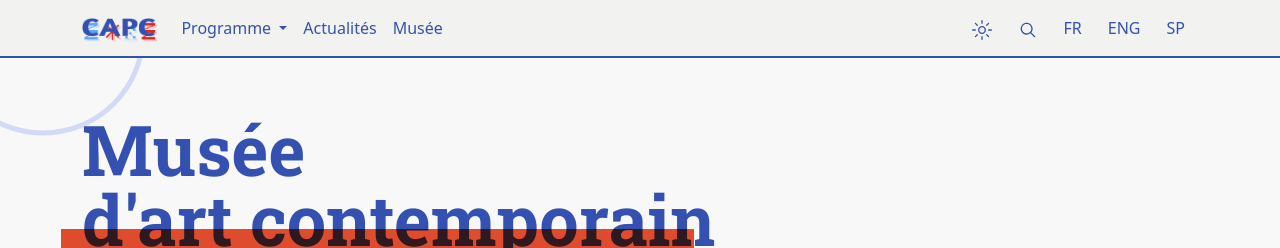
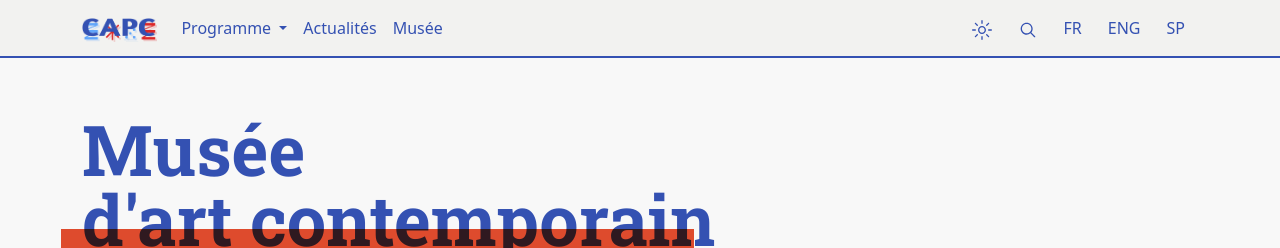
Before and after one commit to studio-beauvoir/jekyll-capc, a Jekyll site: the page built from _pages/index.html, in a window 1280 px wide. Shown: the top 248 px of the page. Built offline with Jekyll 4.4.1, drawn with Linux system fonts in a browser that asks for light colours.

Commit message:
brin histoire fini ?

```diff
--- a/_includes/sections/home/brin-histoire.html
+++ b/_includes/sections/home/brin-histoire.html
@@ -48,10 +48,10 @@
                 </p>
             </div>
             <div class="col-lg-5 col-12 img_collection_relative">
-                <img class="img-fluid border_radius mobile_margin_top"
+                <img class="img-fluid border_radius mobile_margin_top w-100"
                     src="/assets/img/collection.png"
                     alt="Un exemple de collection du CAPC">
-                <svg class="collection_deco" width="206" height="206" viewBox="0 0 206 206" fill="none" xmlns="http://www.w3.org/2000/svg">
+                <svg class="collection_deco" width="186" height="186" viewBox="0 0 206 206" fill="none" xmlns="http://www.w3.org/2000/svg">
                     <path opacity="0.25" d="M103 203C158.228 203 203 158.228 203 103C203 47.7719 158.228 3 103 3C47.7715 3 3 47.7719 3 103C3 158.228 47.7715 203 103 203Z" stroke="#5F80ED" stroke-width="5" stroke-miterlimit="10"/>
                 </svg>
             </div>
--- a/_sass/sections/home/brin-histoire.scss
+++ b/_sass/sections/home/brin-histoire.scss
@@ -30,10 +30,14 @@
         z-index: -1;
     }
 
+    .img_collection_relative{
+        position: relative;
+    }
+
     .collection_deco{
         position: absolute;
-        top: -4.375rem;
-        left: -3.75rem;
+        top: -5rem;
+        left: -2rem;
         z-index: -1;
     }
 }
```
